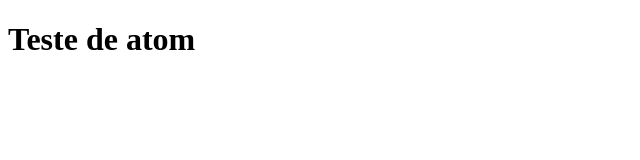
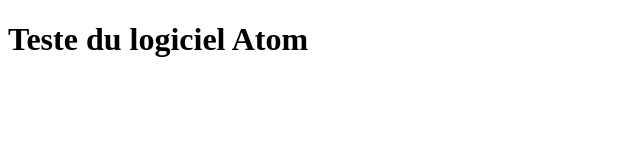
Before and after one commit to thierryvm/project-Html, a plain HTML site: page index.html in a window 1280 px wide. Shown: the whole page, without its empty margins (0-640 px from the left). Drawn offline with Linux system fonts and the light colour scheme.

Commit message:
update index.html

```diff
--- a/index.html
+++ b/index.html
@@ -1,12 +1,12 @@
 <!DOCTYPE html>
 <html lang="fr">
 <head>
-  <meta charset="UTF-8">
-  <meta name="viewport" content="width=device-width, initial-scale=1.0">
-  <meta http-equiv="X-UA-Compatible" content="ie=edge">
-  <title>Document</title>
+    <meta charset="UTF-8">
+    <meta name="viewport" content="width=device-width, initial-scale=1.0">
+    <meta http-equiv="X-UA-Compatible" content="ie=edge">
+    <title>Atom</title>
 </head>
 <body>
-  <h1>Teste de atom</h1>
+    <h1>Teste du logiciel Atom</h1>
 </body>
 </html>
```
